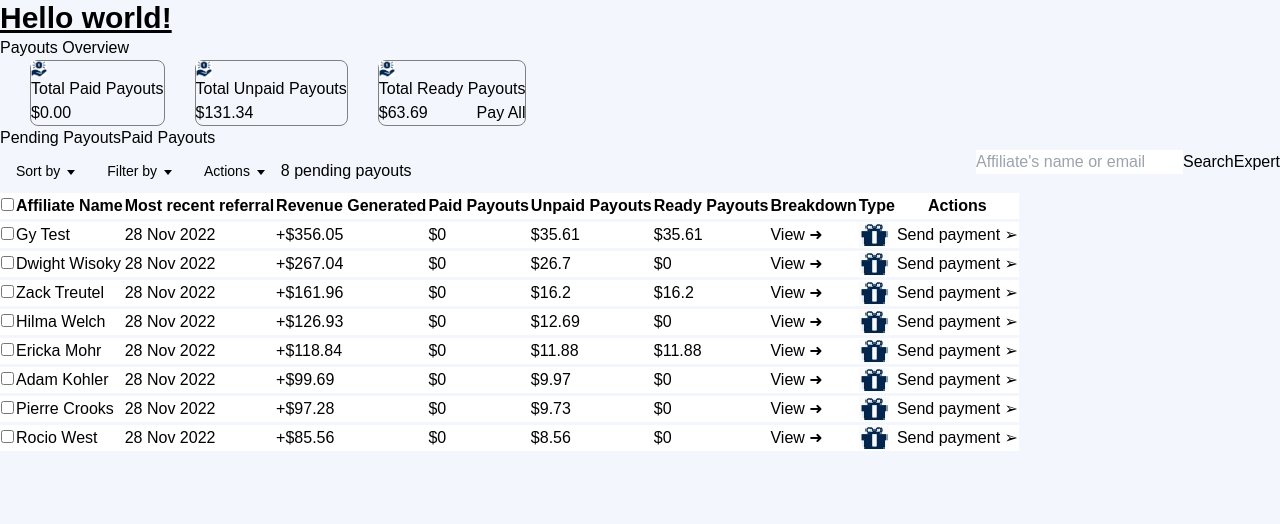
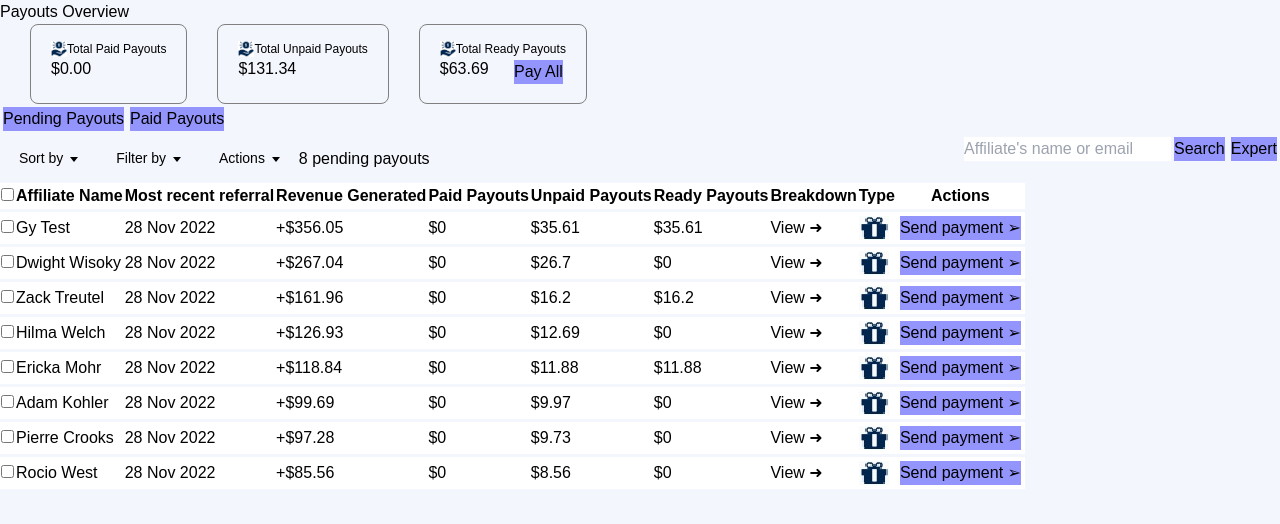
Before and after one commit to passionatestar99939/payouts, a React (Create React App) app: page / in a window 1280 px wide. Shown: the top 524 px of the page. Built offline with nearby package versions, Linux system fonts and the light colour scheme.

Commit message:
changed button style

```diff
--- a/src/App.css
+++ b/src/App.css
@@ -7,6 +7,11 @@
   pointer-events: none;
 }
 
-body{
+body {
   background-color: rgb(243, 246, 252);
 }
+
+button {
+  background-color: rgb(147, 149, 253);
+  margin: 3px;
+}
--- a/src/App.js
+++ b/src/App.js
@@ -6,8 +6,6 @@ import "./App.css"
 function App() {
   return (
     <div>
-      <h1 className="text-3xl font-bold underline">Hello world!</h1>
-
       <Router />
     </div>
   )
--- a/src/components/Card/index.js
+++ b/src/components/Card/index.js
@@ -6,12 +6,12 @@ const Card = (props) => {
   const [isShowModal, setIsShowModal] = useState(false)
 
   return (
-    <div className="card">
-      <div>
-        <img style={{ width: "16px" }} src="/card-img.png" />
-        {props.title}
+    <div className="card" style={{ padding: "16px 20px" }}>
+      <div className="flex justify-between">
+        <img style={{ width: "16px", height: "16px" }} src="/card-img.png" />
+        <div className="text-xs">{props.title}</div>
       </div>
-      <div style={{ display: "flex", justifyContent: "space-between" }}>
+      <div className="flex justify-between">
         <div>${props.value}</div>
         {props.isReadyPayouts ? (
           <button
--- a/src/components/Table/style.css
+++ b/src/components/Table/style.css
@@ -14,6 +14,6 @@ table.main-table td {
 }
 
 table.main-table tr:hover {
-  background-color: rgb(147, 149, 253);
+  background-color: rgb(211, 211, 254);
   cursor: pointer;
 }
--- a/tailwind.config.js
+++ b/tailwind.config.js
@@ -4,7 +4,8 @@ module.exports = {
     "./src/**/*.{js,jsx,ts,tsx}",
   ],
   theme: {
-    extend: {},
+    extend: {
+    },
   },
   plugins: [],
 }
```
Also changed, not shown: src/index.css (+3 -5 lines).
